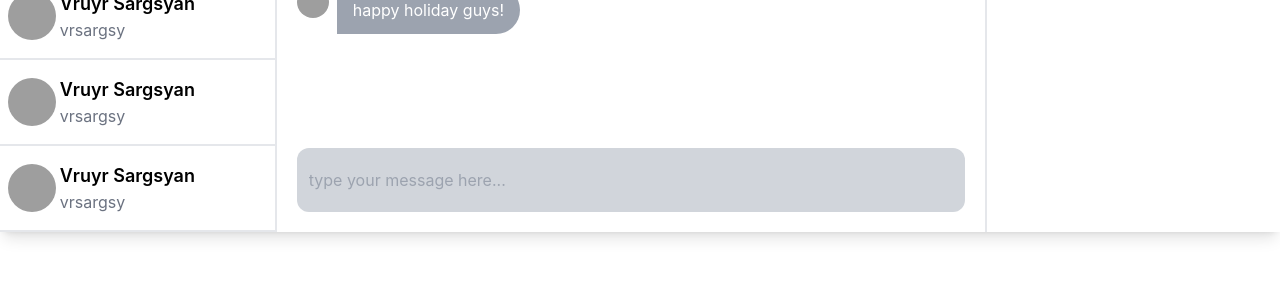
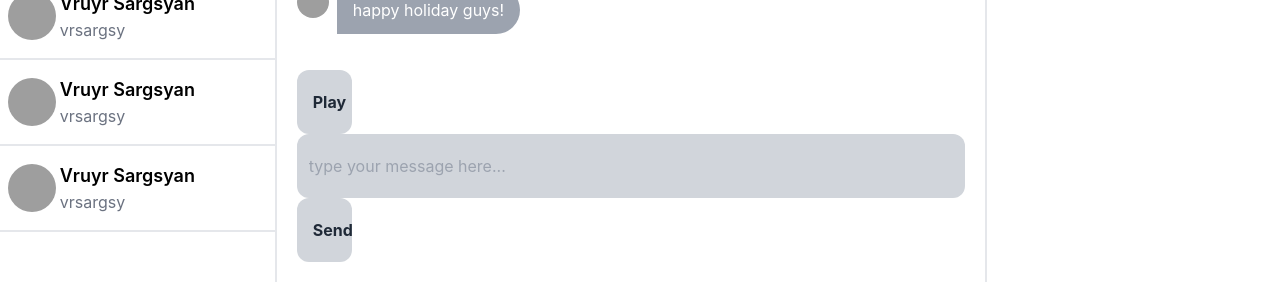
Before and after one commit to gamirjan/ft_transcendence, a React app in the folder frontend/: page /chat in a window 1280 px wide. Shown: the part 544-826 px from the top of the page. Before the commit the page ends 800 px from the top, so only its background shows below. Built offline with nearby package versions, Linux system fonts and the light colour scheme; grey boxes are pictures that could not be loaded.

Commit message:
Creating Play Game & Send Massage button in Chat page

```diff
--- a/frontend/src/components/Chat.tsx
+++ b/frontend/src/components/Chat.tsx
@@ -1,5 +1,6 @@
 import React from "react"
 import { Layout } from "./Layout";
+
 
 const Chat = () => {
     return (
@@ -174,11 +175,22 @@ const Chat = () => {
                     </div>
                     </div>
                     <div className="py-5">
-                    <input
-                        className="w-full bg-gray-300 py-5 px-3 rounded-xl"
+                        <button className="w-1/12 bg-gray-300 hover:bg-gray-400 text-gray-800 font-bold py-5 px-4 rounded-xl">
+                            Play
+                        </button>
+
+                        <input
+                        className="w-5/6 w-full bg-gray-300 py-5 px-3 rounded-xl"
                         type="text"
                         placeholder="type your message here..."
-                    />
+
+                        />
+                        <button className="w-1/12 bg-gray-300 hover:bg-gray-400 text-gray-800 font-bold py-5 px-4 rounded-xl">
+                            Send
+                        </button>
+
+
+
                     </div>
                 </div>
 
```
